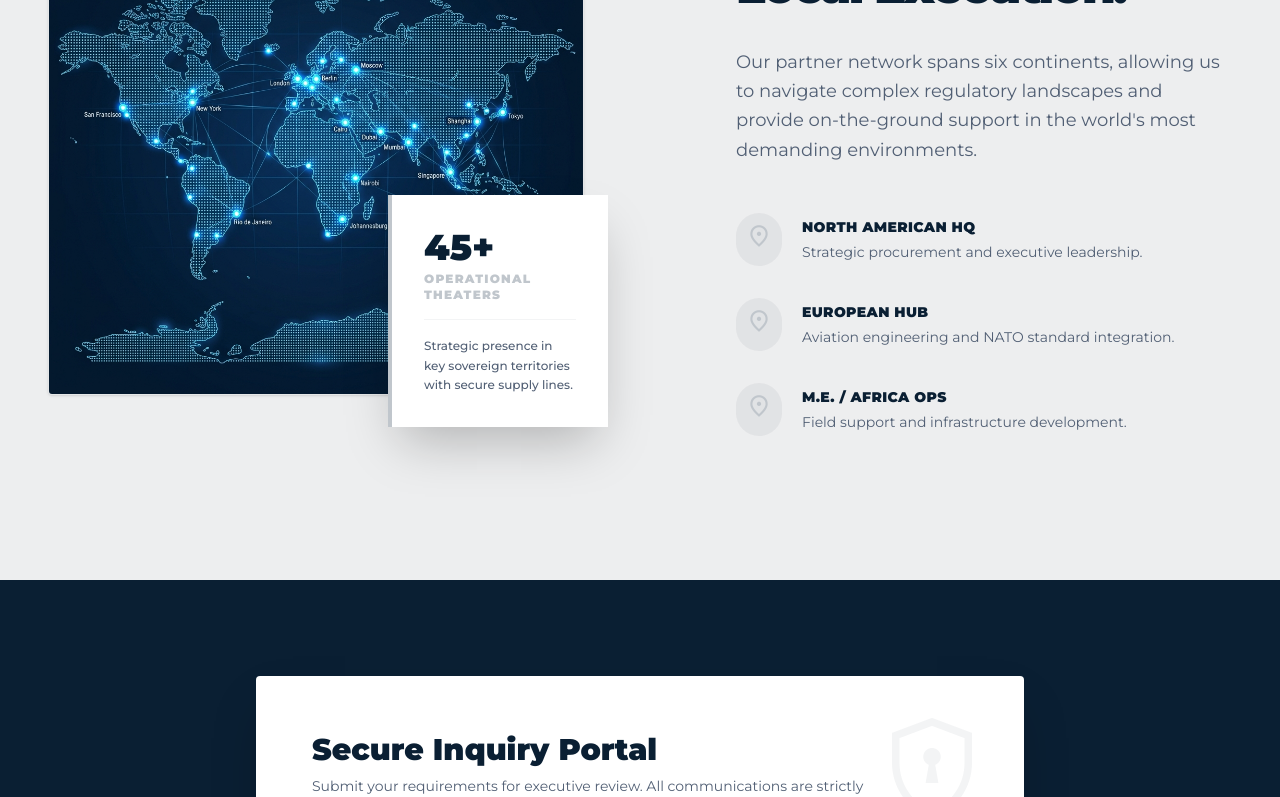
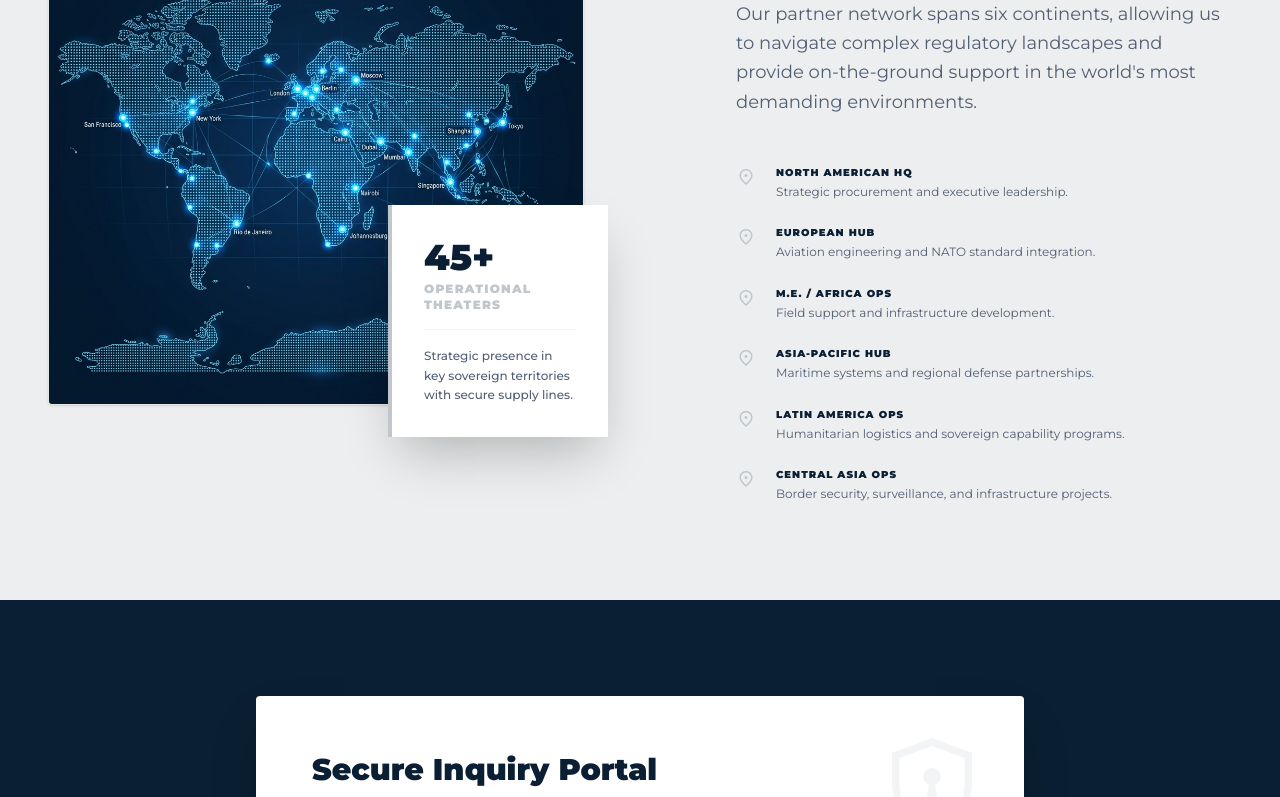
Before and after one commit to knt2000web/AZT-LLC-Platform, a React (Vite) app: page / in a window 1280 px wide. Shown: the part 3094-3891 px from the top of the page. Built offline with nearby package versions, Linux system fonts and the light colour scheme; no server answers.

Commit message:
Fix GlobalReach: 6 continents, reduce whitespace py-16 md:py-24
Added new locations for Asia-Pacific, Latin America, and Central Asia to the GlobalReach component.

```diff
--- a/src/components/GlobalReach.jsx
+++ b/src/components/GlobalReach.jsx
@@ -1,12 +1,15 @@
 const locations = [
-  { title: 'North American HQ',     desc: 'Strategic procurement and executive leadership.' },
-  { title: 'European Hub',          desc: 'Aviation engineering and NATO standard integration.' },
-  { title: 'M.E. / Africa Ops',     desc: 'Field support and infrastructure development.' },
+  { title: 'North American HQ',   desc: 'Strategic procurement and executive leadership.' },
+  { title: 'European Hub',        desc: 'Aviation engineering and NATO standard integration.' },
+  { title: 'M.E. / Africa Ops',  desc: 'Field support and infrastructure development.' },
+  { title: 'Asia-Pacific Hub',   desc: 'Maritime systems and regional defense partnerships.' },
+  { title: 'Latin America Ops',  desc: 'Humanitarian logistics and sovereign capability programs.' },
+  { title: 'Central Asia Ops',   desc: 'Border security, surveillance, and infrastructure projects.' },
 ];
 
 export default function GlobalReach() {
   return (
-    <section id="reach" className="bg-surface-container py-24 md:py-36 border-t border-accent/20">
+    <section id="reach" className="bg-surface-container py-16 md:py-24 border-t border-accent/20">
       <div className="max-w-screen-2xl mx-auto px-6 md:px-12">
         <div className="grid grid-cols-1 lg:grid-cols-2 gap-16 md:gap-28 items-center">
 
@@ -41,17 +44,19 @@ export default function GlobalReach() {
               Our partner network spans six continents, allowing us to navigate complex regulatory
               landscapes and provide on-the-ground support in the world's most demanding environments.
             </p>
-            <ul className="space-y-8">
+            <ul className="space-y-6">
               {locations.map(({ title, desc }) => (
                 <li key={title} className="flex items-start gap-5">
-                  <div className="bg-primary/5 rounded-full p-2.5 flex-shrink-0 text-accent">
-                    <span className="material-symbols-outlined block" style={{ fontSize: '26px' }} translate="no">
-                      location_on
-                    </span>
-                  </div>
-                  <div className="pt-1">
-                    <h6 className="font-black text-sm uppercase text-primary tracking-wide mb-1">{title}</h6>
-                    <p className="text-sm text-secondary leading-relaxed max-w-md">{desc}</p>
+                  <span
+                    className="material-symbols-outlined text-accent flex-shrink-0 mt-0.5"
+                    translate="no"
+                    style={{ fontSize: '20px' }}
+                  >
+                    location_on
+                  </span>
+                  <div>
+                    <h6 className="text-[10px] font-black uppercase tracking-widest text-primary">{title}</h6>
+                    <p className="text-xs text-secondary leading-relaxed mt-0.5">{desc}</p>
                   </div>
                 </li>
               ))}
```
